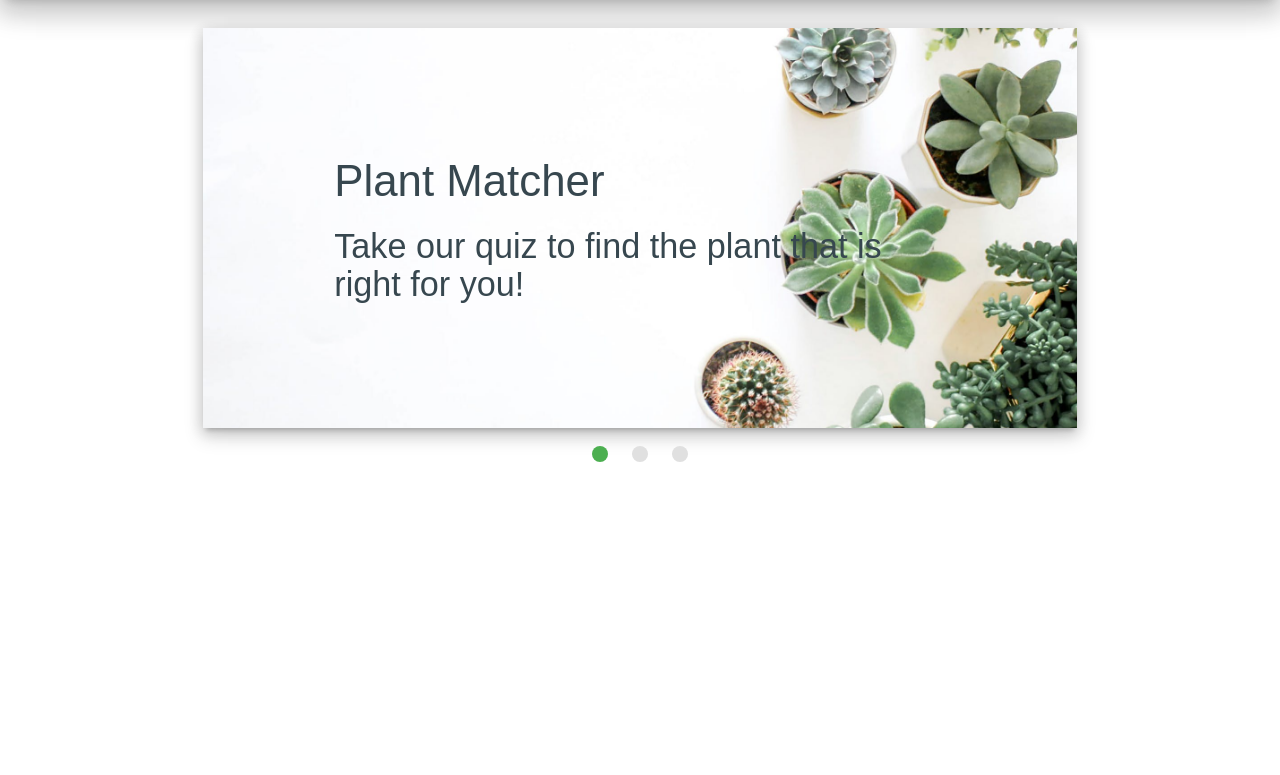
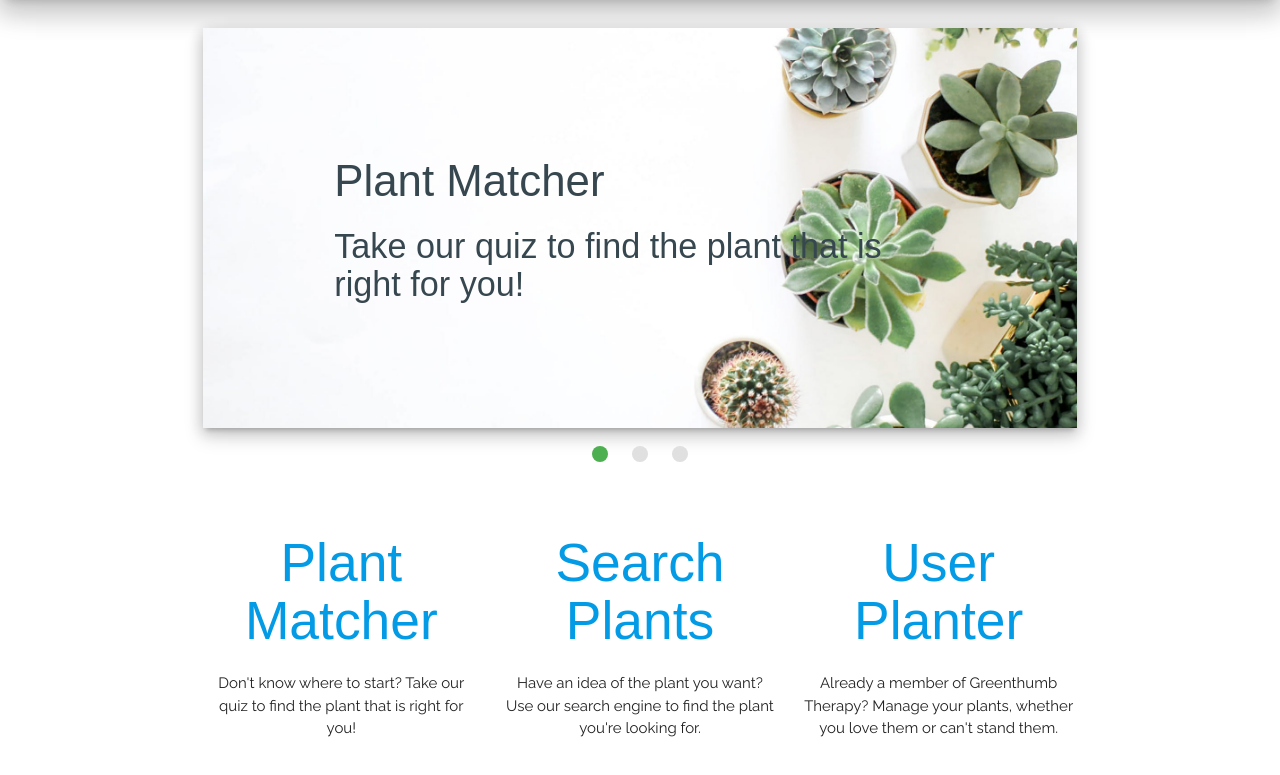
Before and after one commit to homr0/GreenthumbTherapy, a React (Create React App) app in the folder client/: page / in a window 1280 px wide. Shown: the part 391-1166 px from the top of the page. Before the commit the page ends 879 px from the top, so only its background shows below. Built offline with nearby package versions, Linux system fonts and the light colour scheme; no server answers; a web font is replaced by a local one.

Commit message:
added some text to the Home page below slider

```diff
--- a/client/src/pages/Home.js
+++ b/client/src/pages/Home.js
@@ -31,6 +31,32 @@ class Home extends Component {
             </Slider>
           </Col>
         </Row>
+
+        <Row>
+          <Col size="s12 m4 center plant-box">
+            <h2>
+              <a href="/questionnaire">Plant Matcher</a>
+            </h2>
+
+            <p>Don't know where to start? Take our quiz to find the plant that is right for you!</p>
+          </Col>
+
+          <Col size="s12 m4 center plant-box">
+            <h2>
+              <a href="/search">Search Plants</a>
+            </h2>
+
+            <p>Have an idea of the plant you want? Use our search engine to find the plant you're looking for.</p>
+          </Col>
+
+          <Col size="s12 m4 center plant-box">
+            <h2>
+              <a href="/user">User Planter</a>
+            </h2>
+
+            <p>Already a member of Greenthumb Therapy? Manage your plants, whether you love them or can't stand them.</p>
+          </Col>
+        </Row>
       </Container>
     );
   }
```
